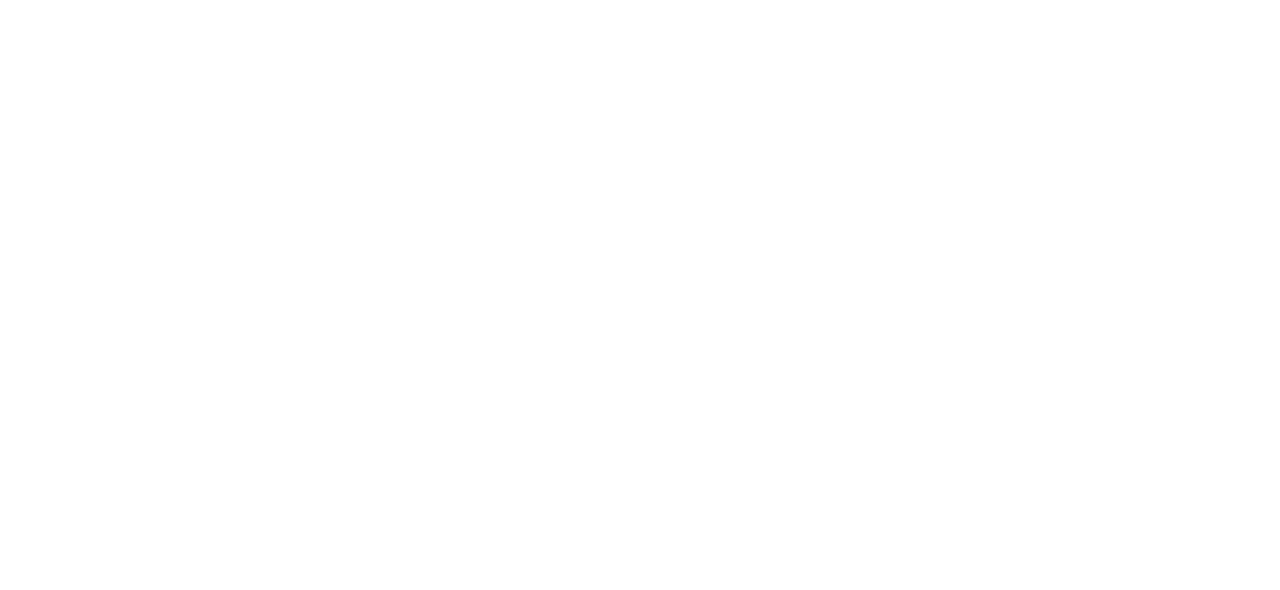
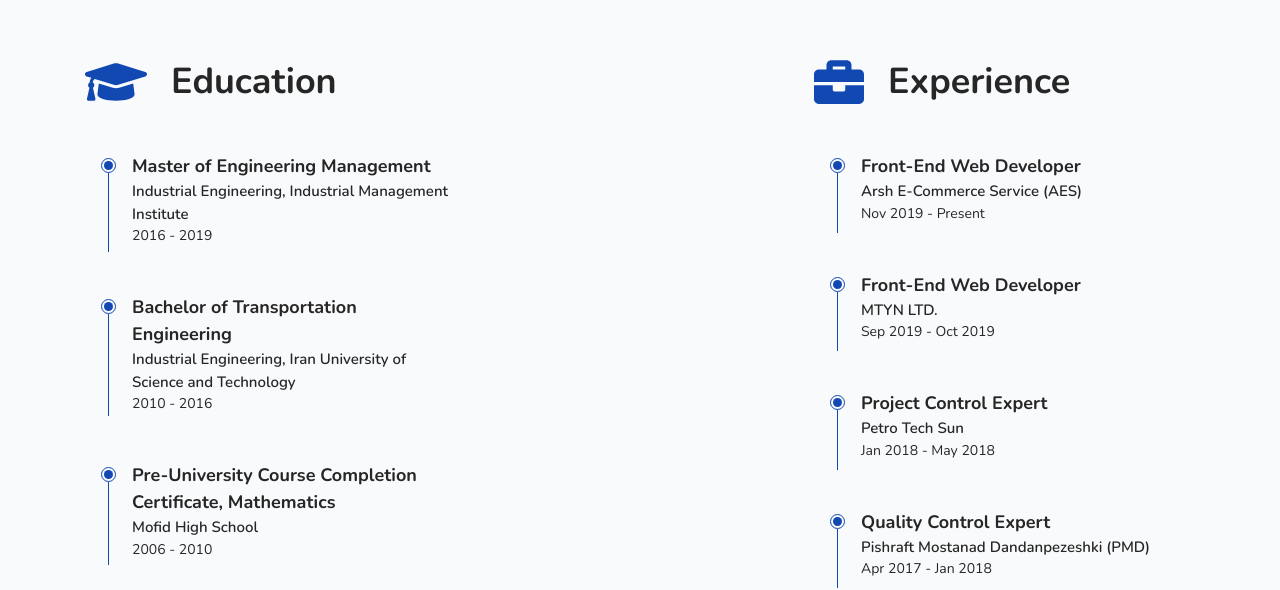
Before and after one commit to mrghasemi1992/my-website, a React (Create React App) app: page / in a window 1280 px wide. Shown: the part 1772-2362 px from the top of the page. Before the commit the page ends 1629 px from the top, so only its background shows below. Built offline with nearby package versions, Linux system fonts and the light colour scheme.

Commit message:
Background section added * New color added * Line extra css style modified

```diff
--- a/src/assets/icons/index.js
+++ b/src/assets/icons/index.js
@@ -1,17 +1,21 @@
+import briefcase from './briefcase.svg';
 import email from './email.svg';
 import emailWhite from './email-white.svg';
 import github from './github.svg';
 import githubWhite from './github-white.svg';
+import graduationCap from './graduation-cap.svg';
 import linkedin from './linkedin.svg';
 import linkedinWhite from './linkedin-white.svg';
 import telegram from './telegram.svg';
 import telegramWhite from './telegram-white.svg';
 
 export {
+  briefcase,
   email,
   emailWhite,
   github,
   githubWhite,
+  graduationCap,
   linkedin,
   linkedinWhite,
   telegram,
--- /dev/null
+++ b/src/components/Background/Background.js
@@ -0,0 +1,148 @@
+import React from 'react';
+import styled from 'styled-components';
+import { Container } from 'react-bootstrap';
+import { Line, Text } from '../kits';
+import { briefcase, graduationCap } from '../../assets/icons';
+import { DetailSection } from '../index';
+import { colors } from '../../styles';
+import { myEducation, myExperience } from '../../data';
+
+const StyledContainer = styled(Container)`
+  padding-top: 150px;
+  padding-bottom: 100px;
+`;
+
+const Wrapper = styled.div`
+  background: ${colors.solitude};
+`;
+
+const DetailWrapper = styled.div`
+  padding: 20px 0 0 16px;
+`;
+
+export default function Background() {
+  return (
+    <div className="mt-5">
+      {/* Below Wrapper will be shown in xl screens */}
+      <Wrapper className="d-none d-xl-block">
+        <StyledContainer className="d-none d-xl-flex justify-content-between">
+          <div id="education">
+            <div className="d-flex align-items-center">
+              <img src={graduationCap} alt="Graduation Cap" width={62} />
+              <Text className="px-4" size="b36" color="black">
+                Education
+              </Text>
+            </div>
+            <DetailWrapper>
+              {myEducation.map((item, index) => (
+                <div key={index} className="py-4">
+                  <DetailSection
+                    key={index}
+                    title={item.title}
+                    subTitle={item.subTitle}
+                    date={item.date}
+                  />
+                </div>
+              ))}
+            </DetailWrapper>
+          </div>
+          <div id="experience">
+            <div className="d-flex align-items-center">
+              <img src={briefcase} alt="Briefcase" width={50} />
+              <Text className="px-4" size="b36" color="black">
+                Experience
+              </Text>
+            </div>
+            <DetailWrapper>
+              {myExperience.map((item, index) => (
+                <div key={index} className="py-4">
+                  <DetailSection
+                    key={index}
+                    title={item.title}
+                    subTitle={item.subTitle}
+                    date={item.date}
+                  />
+                </div>
+              ))}
+            </DetailWrapper>
+          </div>
+        </StyledContainer>
+      </Wrapper>
+
+      {/* Below Wrapper will be shown in screens smaller than xl */}
+      <Wrapper className="d-flex flex-column flex-md-row justify-content-md-around d-xl-none py-5">
+        <div id="m_experience">
+          <div className="d-flex flex-column align-items-center mb-3">
+            <Text size="b18" color="black">
+              Experience
+            </Text>
+            <Line
+              type="horizontal"
+              length={100}
+              thickness={2}
+              color="egyptianBlue"
+            />
+          </div>
+          {myExperience.map((item, index) => (
+            <React.Fragment key={index}>
+              <DetailSection
+                key={index}
+                title={item.title}
+                subTitle={item.subTitle}
+                date={item.date}
+                type="simple"
+              />
+              {index !== myExperience.length - 1 && (
+                <Line
+                  type="horizontal"
+                  length={250}
+                  thickness={1}
+                  color="periwinkleCrayola"
+                  className="mx-auto my-3"
+                  lineStyle="dashed"
+                />
+              )}
+            </React.Fragment>
+          ))}
+        </div>
+        <div>
+          <div
+            id="m_education"
+            className="d-flex flex-column align-items-center pt-5 pt-md-0 mb-3"
+          >
+            <Text size="b18" color="black">
+              Education
+            </Text>
+            <Line
+              type="horizontal"
+              color="egyptianBlue"
+              length={100}
+              thickness={2}
+            />
+          </div>
+          {myEducation.map((item, index) => (
+            <React.Fragment key={index}>
+              <DetailSection
+                key={index}
+                title={item.title}
+                subTitle={item.subTitle}
+                date={item.date}
+                type="simple"
+              />
+              {index !== myEducation.length - 1 && (
+                <Line
+                  type="horizontal"
+                  color="periwinkleCrayola"
+                  length={250}
+                  lineStyle="dashed"
+                  thickness={1}
+                  className="mx-auto my-3"
+                />
+              )}
+            </React.Fragment>
+          ))}
+        </div>
+      </Wrapper>
+    </div>
+  );
+}
--- /dev/null
+++ b/src/components/Background/DetailSection.js
@@ -0,0 +1,91 @@
+// @flow
+import React from 'react';
+import styled from 'styled-components';
+import { Container } from 'react-bootstrap';
+import { Text } from '../kits';
+import { colors } from '../../styles';
+
+type Props = {
+  date: string,
+  subTitle: string,
+  title: string,
+  type: 'simple' | 'stylish',
+};
+
+const Pin = styled.div`
+  top: 5px;
+`;
+
+const Circle = styled.div`
+  border: 1px solid ${colors.egyptianBlue};
+  width: 15px;
+  height: 15px;
+  border-radius: 50%;
+`;
+
+const FilledCircle = styled.div`
+  background: ${colors.egyptianBlue};
+  width: 9px;
+  height: 9px;
+  border-radius: 50%;
+  left: 3px;
+  top: 3px;
+`;
+
+const Line = styled.div`
+  border-left: 1px solid ${colors.egyptianBlue};
+  height: 85%;
+  top: 15px;
+  left: 7px;
+`;
+
+const TextsWrapper = styled.div`
+  max-width: 350px;
+`;
+
+function DetailSection(props: Props): React$Node {
+  const { date, subTitle, title, type } = props;
+
+  return (
+    <>
+      {type === 'stylish' ? (
+        <div className="d-flex">
+          <Pin className="position-relative">
+            <Circle />
+            <FilledCircle className="position-absolute" />
+            <Line className="position-absolute" />
+          </Pin>
+          <TextsWrapper className="px-3">
+            <Text size="b18" color="black">
+              {title}
+            </Text>
+            <Text size="sb15" color="black">
+              {subTitle}
+            </Text>
+            <Text size="lg14" color="black">
+              {date}
+            </Text>
+          </TextsWrapper>
+        </div>
+      ) : (
+        <Container className="text-center">
+          <Text size="sb15" color="black">
+            {title}
+          </Text>
+          <Text size="lg14" color="black">
+            {subTitle}
+          </Text>
+          <Text size="lg14" color="black">
+            {date}
+          </Text>
+        </Container>
+      )}
+    </>
+  );
+}
+
+DetailSection.defaultProps = {
+  type: 'stylish',
+};
+
+export default DetailSection;
--- /dev/null
+++ b/src/components/Background/index.js
@@ -0,0 +1,4 @@
+import Background from './Background';
+import DetailSection from './DetailSection';
+
+export { Background, DetailSection };
--- a/src/components/index.js
+++ b/src/components/index.js
@@ -1,7 +1,17 @@
+import { Background } from './Background';
 import BootstrapIcons from './BootstrapIcons';
+import DetailSection from './Background/DetailSection';
 import Header from './Header';
 import MyPortrait from './MyPortrait';
 import MySkills from './MySkills';
 import SocialIcons from './SocialIcons';
 
-export { BootstrapIcons, Header, MyPortrait, MySkills, SocialIcons };
+export {
+  Background,
+  BootstrapIcons,
+  Header,
+  MyPortrait,
+  MySkills,
+  SocialIcons,
+  DetailSection,
+};
--- a/src/components/kits/Line.js
+++ b/src/components/kits/Line.js
@@ -7,8 +7,7 @@
   width: ${(props) => props.length}px;
   border-top: ${(props) => props.thickness}px ${(props) => props.lineStyle}
     ${(props) => colors[props.color]};
-  border-radius: ${(props) => props.radius}px;
-  border-color: ${(props) => colors[props.color]};
+  ${(props) => props.radius && `border-radius: ${props.radius}px`}
 `;
 
 const VerticalLine = styled.div`
--- a/src/pages/Home.js
+++ b/src/pages/Home.js
@@ -1,6 +1,6 @@
 // @flow
 import React from 'react';
-import { Header, MyPortrait, MySkills } from '../components';
+import { Background, Header, MyPortrait, MySkills } from '../components';
 
 function Home(): React$Node {
   return (
@@ -8,6 +8,7 @@
       <Header />
       <MyPortrait />
       <MySkills />
+      <Background />
     </>
   );
 }
--- a/src/styles/colors.js
+++ b/src/styles/colors.js
@@ -2,6 +2,7 @@
   black: '#262626',
   egyptianBlue: '#1148B2',
   lavender: '#F1F4FB',
+  periwinkleCrayola: '#D4E0FB',
   solitude: '#F9FAFC',
   white: '#FFFFFF',
 };
```
